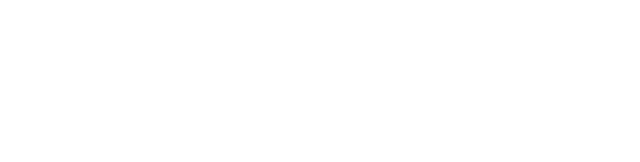
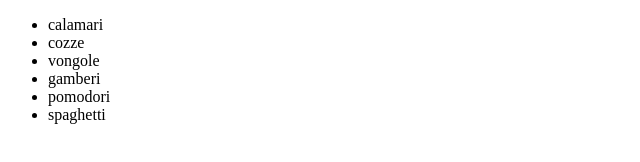
Before and after one commit to Giovannidubaldo/js-lista-spesa, a plain HTML site: page index.html in a window 1280 px wide. Shown: the whole page, without its empty margins (0-640 px from the left). Drawn offline with Linux system fonts and the light colour scheme.

Commit message:
Loaded exercise

```diff
--- a/index.html
+++ b/index.html
@@ -8,6 +8,10 @@
     <title>Lista della spesa</title>
 </head>
 <body>
+
+    <!-- Punto 2 -->
+    <ul></ul>
+
     <!-- Link js -->
     <script type="text/javascript" src="./js/script.js"></script>
 </body>
--- a/js/script.js
+++ b/js/script.js
@@ -0,0 +1,19 @@
+// Punto 1
+let list = ['calamari', 'cozze', 'vongole', 'gamberi', 'pomodori', 'spaghetti'];
+
+// Punto 3
+const ul = document.querySelector('ul');
+
+// Punto 4
+let i = 0;
+
+// Punto 5
+while(i<list.length){
+
+    // Punto 6
+    const li = document.createElement('li');
+    li.innerText = list[i];
+    ul.appendChild(li);
+
+    i++;
+}
```
